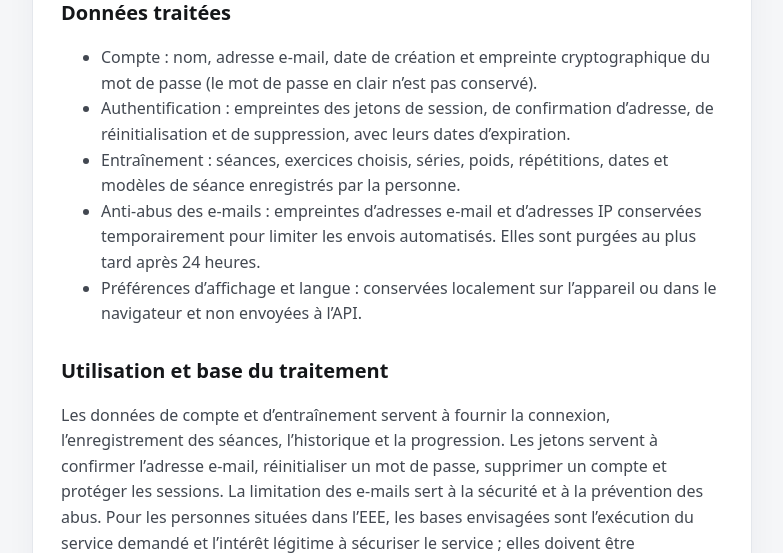
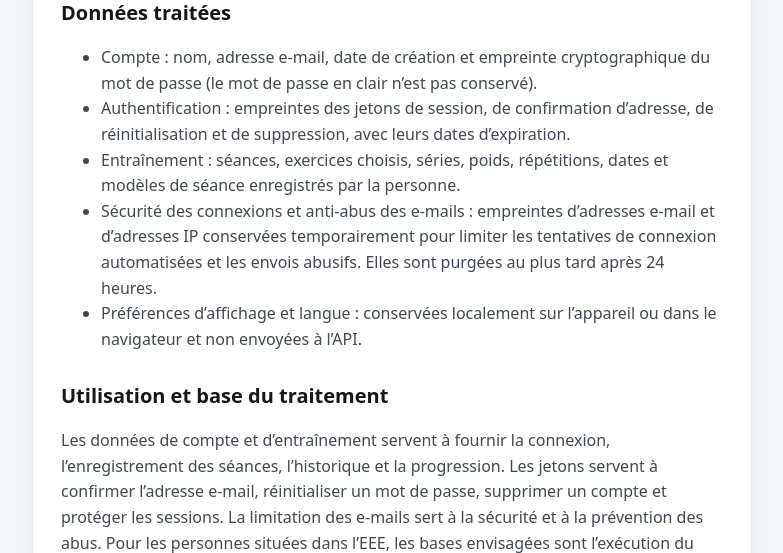
Before and after one commit to skandergat/app-musculation, a Python web app: template backend/templates/privacy.html in a window 1280 px wide. Shown: the part 433-986 px from the top of the page, without its empty margins (248-1031 px from the left). Run offline with Jinja, Linux system fonts and the light colour scheme; the template is opened without the code that fills it, so the values that code supplies are empty.

Commit message:
Disclose temporary login abuse-prevention counters

```diff
--- a/backend/templates/privacy.html
+++ b/backend/templates/privacy.html
@@ -10,7 +10,7 @@
 <ul><li>Compte : nom, adresse e-mail, date de création et empreinte cryptographique du mot de passe (le mot de passe en clair n’est pas conservé).</li>
 <li>Authentification : empreintes des jetons de session, de confirmation d’adresse, de réinitialisation et de suppression, avec leurs dates d’expiration.</li>
 <li>Entraînement : séances, exercices choisis, séries, poids, répétitions, dates et modèles de séance enregistrés par la personne.</li>
-<li>Anti-abus des e-mails : empreintes d’adresses e-mail et d’adresses IP conservées temporairement pour limiter les envois automatisés. Elles sont purgées au plus tard après 24 heures.</li>
+<li>Sécurité des connexions et anti-abus des e-mails : empreintes d’adresses e-mail et d’adresses IP conservées temporairement pour limiter les tentatives de connexion automatisées et les envois abusifs. Elles sont purgées au plus tard après 24 heures.</li>
 <li>Préférences d’affichage et langue : conservées localement sur l’appareil ou dans le navigateur et non envoyées à l’API.</li></ul>
 <h2>Utilisation et base du traitement</h2><p>Les données de compte et d’entraînement servent à fournir la connexion, l’enregistrement des séances, l’historique et la progression. Les jetons servent à confirmer l’adresse e-mail, réinitialiser un mot de passe, supprimer un compte et protéger les sessions. La limitation des e-mails sert à la sécurité et à la prévention des abus. Pour les personnes situées dans l’EEE, les bases envisagées sont l’exécution du service demandé et l’intérêt légitime à sécuriser le service ; elles doivent être confirmées par le responsable avant la publication définitive.</p>
 <h2>Hébergement et destinataires</h2><p>La base de données est hébergée par {{ hebergeur }} dans la région {{ region or 'à renseigner avant lancement' }}. L’hébergeur peut traiter des données techniques et des journaux de service ; leur contenu et leur durée de conservation ({{ retention_logs or 'à renseigner avant lancement' }}) doivent être confirmés depuis la configuration réelle. Les e-mails transactionnels de confirmation, récupération et suppression sont transmis par {{ email_provider or 'fournisseur à renseigner avant lancement' }}. Pour remettre ces messages, ce fournisseur reçoit l’adresse e-mail, le nom utilisé dans le message et le lien temporaire d’action. Ces prestataires traitent les données pour fournir leurs services. Aucun outil de publicité ou d’analyse comportementale n’est intégré au dépôt à la date de cette politique.</p>
```
